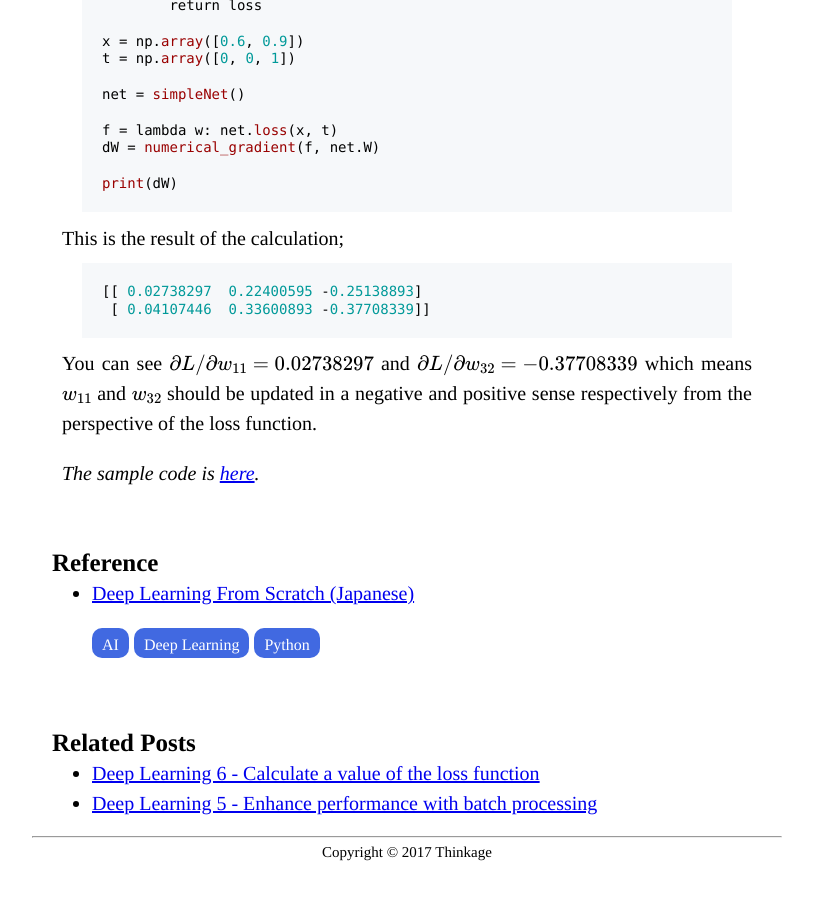
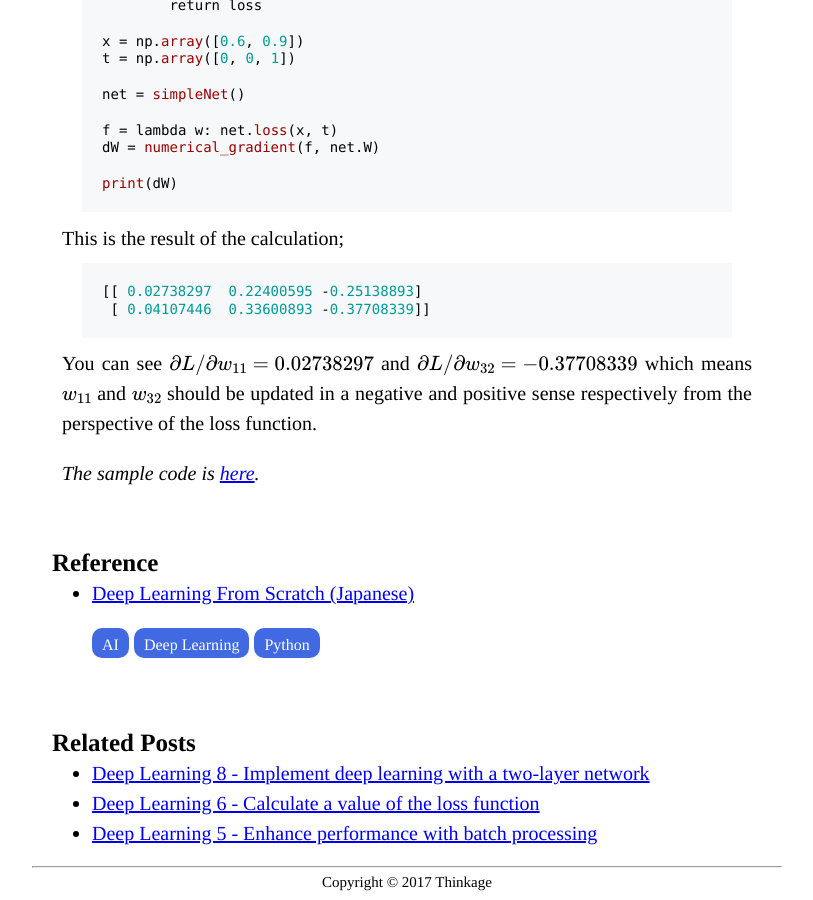
Before and after one commit to schwalbe10/thinkage, a Jekyll site: the page built from _posts/2017-06-15-gradient.md, in a window 1280 px wide and 900 px high, scrolled down 1635 px. Shown: the whole window, without its empty margins (233-1046 px from the left). Built offline with Jekyll 4.4.1, drawn with Linux system fonts in a browser that asks for light colours; formulas are drawn with MathJax 3; before the commit the page ends 2505 px from its top, so only the background shows below that; part of the change alters nothing that is shown; some of the changed text lies outside the part shown.

Commit message:
no message

````diff
--- a/_posts/2017-06-15-gradient.md
+++ b/_posts/2017-06-15-gradient.md
@@ -45,7 +45,7 @@ $$
 
 The source code is not so difficult.
 
-<div class="filename"><span class="t">gradient.py</span></div>
+<div class="filename"><span class="t">07_gradient.py</span></div>
 ``` python
 def numerical_gradient(f, x):
     h = 1e-4
--- /dev/null
+++ b/_posts/2017-08-11-learning.md
@@ -0,0 +1,160 @@
+---
+layout: post
+title: "Deep Learning 8 - Implement deep learning with a two-layer network"
+date:  2017-08-11
+
+tags:
+- AI
+- Deep Learning
+- Python
+---
+
+As I explained in [Deep Learning 6]({{site.github.url}}/2017/05/25/loss.html), there are 5 steps in the learning process.
+
+1. Divide a dataset into training data and test data
+1. Select part of training data (mini-batch) randomly
+1. Calculate the gradient to reduce the value of the loss function
+1. Update weights with the gradient
+1. Iterate step 2, 3, and 4
+
+Now, you can implement it. We use a two-layer network in this program and plot the accuracy by epochs.
+
+<div class="filename"><span class="t">08_learning.py</span></div>
+```python
+import os
+import numpy as np
+import matplotlib.pyplot as plt
+from mnist import load_mnist
+from functions import *
+
+
+class TwoLayerNet:
+
+    def __init__(self, input_size, hidden_size, output_size, weight_init_std=0.01):
+        self.params = {}
+        self.params['W1'] = weight_init_std * np.random.randn(input_size, hidden_size)
+        self.params['b1'] = np.zeros(hidden_size)
+        self.params['W2'] = weight_init_std * np.random.randn(hidden_size, output_size)
+        self.params['b2'] = np.zeros(output_size)
+
+    def predict(self, x):
+        W1, W2 = self.params['W1'], self.params['W2']
+        b1, b2 = self.params['b1'], self.params['b2']
+
+        l = sigmoid(np.dot(x, W1) + b1)
+        y = softmax(np.dot(l, W2) + b2)
+
+        return y
+
+    def loss(self, x, t):
+        y = self.predict(x)
+
+        return cross_entropy_error(y, t)
+
+    def accuracy(self, x, t):
+        y = self.predict(x)
+        y = np.argmax(y, axis=1)
+        t = np.argmax(t, axis=1)
+
+        accuracy = np.sum(y == t) / float(x.shape[0])
+        return accuracy
+
+    def numerical_gradient(self, x, t):
+        loss_W = lambda W: self.loss(x, t)
+
+        grads = {}
+        grads['W1'] = numerical_gradient(loss_W, self.params['W1'])
+        grads['b1'] = numerical_gradient(loss_W, self.params['b1'])
+        grads['W2'] = numerical_gradient(loss_W, self.params['W2'])
+        grads['b2'] = numerical_gradient(loss_W, self.params['b2'])
+
+        return grads
+
+    def gradient(self, x, t):
+        W1, W2 = self.params['W1'], self.params['W2']
+        b1, b2 = self.params['b1'], self.params['b2']
+        grads = {}
+
+        batch_num = x.shape[0]
+
+        a1 = np.dot(x, W1) + b1
+        z1 = sigmoid(a1)
+        a2 = np.dot(z1, W2) + b2
+        y = softmax(a2)
+
+        dy = (y - t) / batch_num
+        grads['W2'] = np.dot(z1.T, dy)
+        grads['b2'] = np.sum(dy, axis=0)
+
+        da1 = np.dot(dy, W2.T)
+        dz1 = sigmoid_grad(a1) * da1
+        grads['W1'] = np.dot(x.T, dz1)
+        grads['b1'] = np.sum(dz1, axis=0)
+
+        return grads
+
+
+# 1. Divide a dataset into training data and test data
+(x_train, t_train), (x_test, t_test) = load_mnist(normalize=True, one_hot_label=True)
+
+network = TwoLayerNet(input_size=784, hidden_size=50, output_size=10)
+
+iters_num = 10000
+train_size = x_train.shape[0]
+batch_size = 100
+learning_rate = 0.1
+
+train_loss_list = []
+train_acc_list = []
+test_acc_list = []
+
+iter_per_epoch = max(train_size / batch_size, 1)
+
+for i in range(iters_num):
+
+    # 2. Select part of training data (mini-batch) randomly
+    batch_mask = np.random.choice(train_size, batch_size)
+    x_batch = x_train[batch_mask]
+    t_batch = t_train[batch_mask]
+
+    # 3. Calculate the gradient to reduce the value of the loss function
+    grad = network.gradient(x_batch, t_batch)
+
+    # 4. Update weights with the gradient
+    for key in ('W1', 'b1', 'W2', 'b2'):
+        network.params[key] -= learning_rate * grad[key]
+
+    loss = network.loss(x_batch, t_batch)
+    train_loss_list.append(loss)
+
+    if i % iter_per_epoch == 0:
+        train_acc = network.accuracy(x_train, t_train)
+        test_acc = network.accuracy(x_test, t_test)
+        train_acc_list.append(train_acc)
+        test_acc_list.append(test_acc)
+        print("train acc, test acc | " + str(train_acc) + ", " + str(test_acc))
+
+
+markers = {'train': 'o', 'test': 's'}
+x = np.arange(len(train_acc_list))
+plt.plot(x, train_acc_list, label='train acc')
+plt.plot(x, test_acc_list, label='test acc', linestyle='--')
+plt.xlabel("epochs")
+plt.ylabel("accuracy")
+plt.ylim(0, 1.0)
+plt.legend(loc='lower right')
+plt.show()
+```
+The accuracy is enhanced as it learns. In addition, the train and test accuracy are almost the same which means there is not overfitting.
+
+![two-layer-accuracy]({{site.github.url}}/images/posts/two-layer-accuracy.png)
+
+*The sample code is [here](https://github.com/schwalbe10/ThinkageDeepLearning).*
+
+### Reference
+
+<div class="list">
+  <ul>
+    <li><a href="https://www.amazon.co.jp/gp/product/4873117585/ref=as_li_tf_tl?ie=UTF8&camp=247&creative=1211&creativeASIN=4873117585&linkCode=as2&tag=schwalbe0d-22">Deep Learning From Scratch (Japanese)</a></li>
+  </ul>
+</div>
````
Also changed, not shown: images/posts/two-layer-accuracy.png (added).
